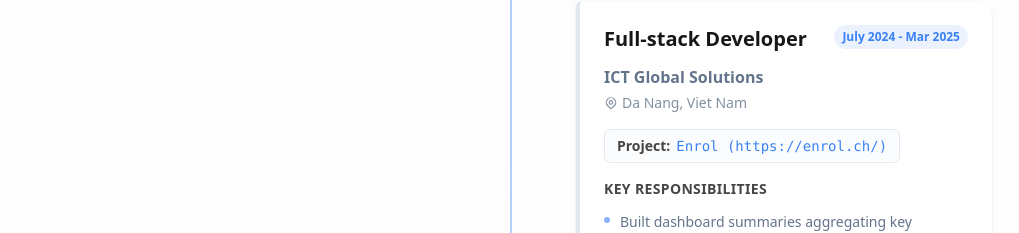
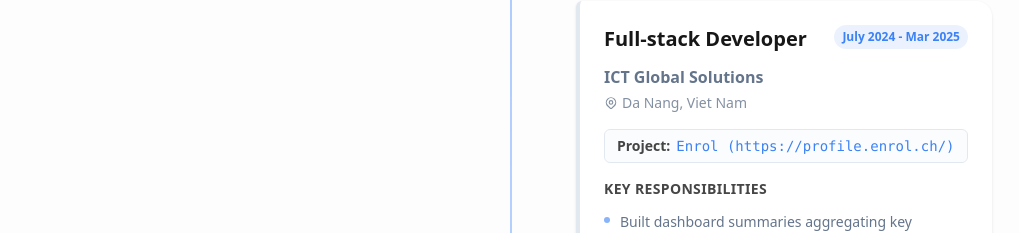
Before and after one commit to Pham-Thanh-Truong/only-fans-thomasdev, a Next.js app: page / in a window 1280 px wide. Shown: the part 2878-3111 px from the top of the page, without its empty margins (128-1147 px from the left). Built offline with nearby package versions, Linux system fonts and the light colour scheme; no server answers.

Commit message:
update infomation project enrol

```diff
--- a/package.json
+++ b/package.json
@@ -13,7 +13,7 @@
     "@netlify/plugin-nextjs": "5.13.5",
     "@react-pdf-viewer/core": "3.12.0",
     "@react-pdf-viewer/default-layout": "3.12.0",
-    "next": "^16.1.1",
+    "next": "16.1.1",
     "pdfjs-dist": "3.11.174",
     "react": "19.1.0",
     "react-dom": "19.1.0"
--- a/src/components/sections/ExperienceSection.tsx
+++ b/src/components/sections/ExperienceSection.tsx
@@ -62,7 +62,7 @@ const ExperienceSection = () => {
       company: "ICT Global Solutions",
       period: "July 2024 - Mar 2025",
       location: "Da Nang, Viet Nam",
-      project: "Enrol (https://enrol.ch/)",
+      project: "Enrol (https://profile.enrol.ch/)",
       tech: ["Yii", "AngularJs", "MySQL", "PHP", "Javascript", "Payrexx", "Cloudflare"],
       cicd: "Google Cloud",
       responsibilities: [
```
